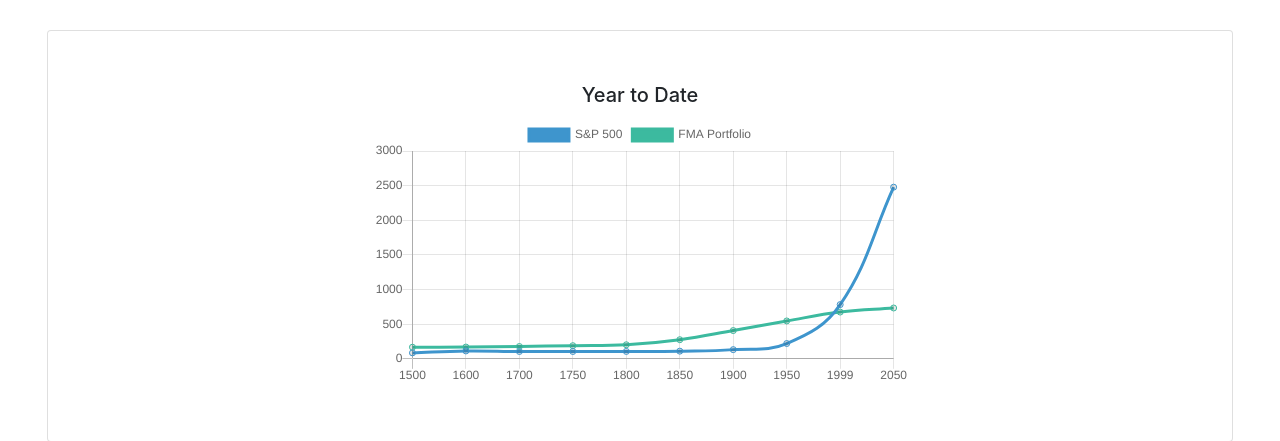
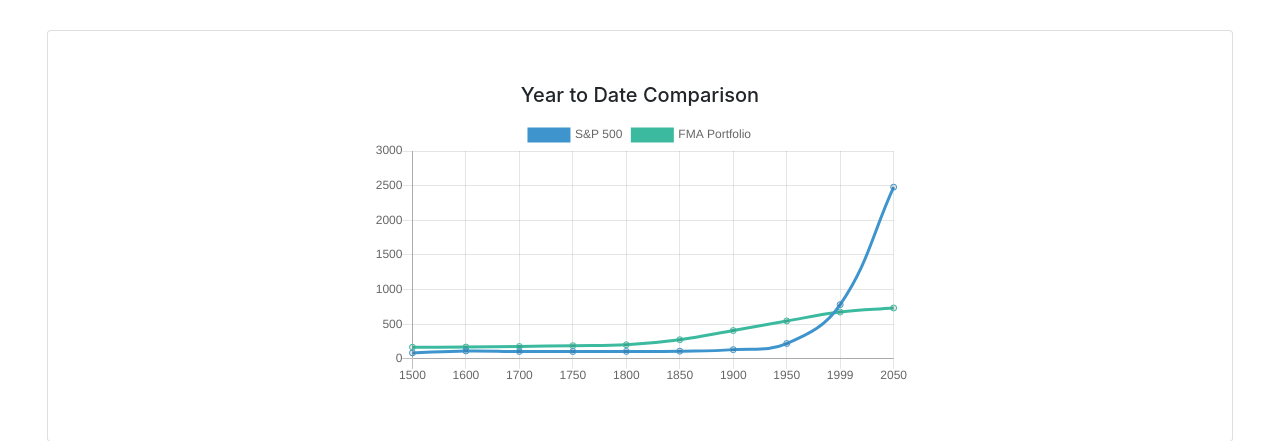
Before and after one commit to RIT-BTP/FMA-Website, a Flask app: page /home in a window 1280 px wide. Shown: the part 722-1163 px from the top of the page. Run offline with Flask 2, Linux system fonts and the light colour scheme; some libraries are stand-ins or nearby versions.

Commit message:
updates by aaron

```diff
--- a/app/templates/home.html
+++ b/app/templates/home.html
@@ -28,7 +28,7 @@
     <div class="col justify-content-center">
         <div class="card text-center">
             <div class="card-body">
-                <h5 class="card-title">Year to Date</h5>
+                <h5 class="card-title">Year to Date Comparison</h5>
                 <div class='data' style="margin:auto">
                     <canvas id="linechartdf" width="300" height="150"></canvas>
                 </div>
--- a/app/templates/portfolio.html
+++ b/app/templates/portfolio.html
@@ -22,7 +22,7 @@
         <h5><a href="{{url_for('rawdata')}}">Raw Data</a></h5>
         <h5>Ratios</h5>
         <p class="card-text">Sharpe Ratio: 107%
-            </br>Sortino Ratio
+        </br>Sortino Ratio: 105%
         </p>
         <h5>Top Performers</h5>
         <ol>
```
